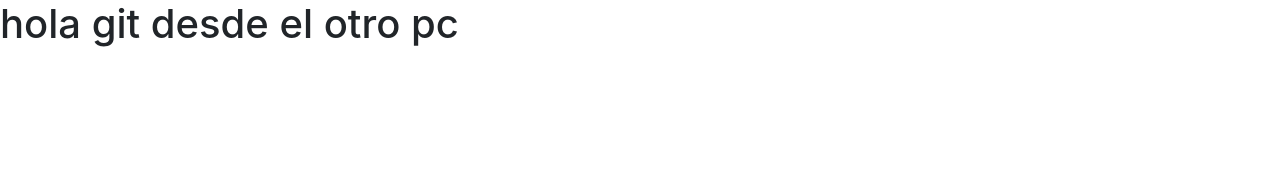
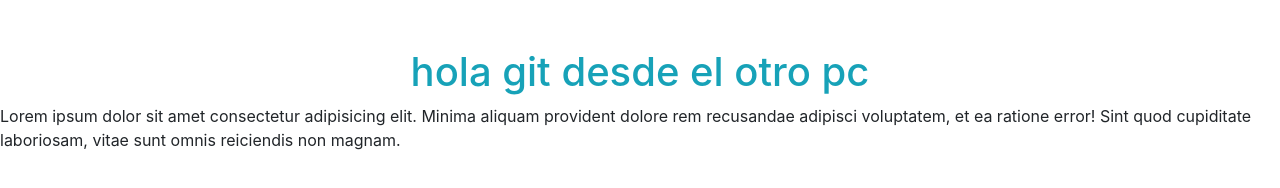
Before and after one commit to FrancoOvalle/test-git, a plain HTML site: page index.html in a window 1280 px wide. Drawn offline with nearby package versions, Linux system fonts and the light colour scheme.

Commit message:
modificamos el index

```diff
--- a/index.html
+++ b/index.html
@@ -8,11 +8,8 @@
     <title>Prueba Git</title>
 </head>
 <body>
-    <h1>
-
-        hola git desde el otro pc
-    </h1>
-
+    <h1 class="text-center mt-5 text-info">hola git desde el otro pc</h1>
+     <p>Lorem ipsum dolor sit amet consectetur adipisicing elit. Minima aliquam provident dolore rem recusandae adipisci voluptatem, et ea ratione error! Sint quod cupiditate laboriosam, vitae sunt omnis reiciendis non magnam.</p>
 
 
     <script src="https://code.jquery.com/jquery-3.5.1.slim.min.js" integrity="sha384-DfXdz2htPH0lsSSs5nCTpuj/zy4C+OGpamoFVy38MVBnE+IbbVYUew+OrCXaRkfj" crossorigin="anonymous"></script>
```
